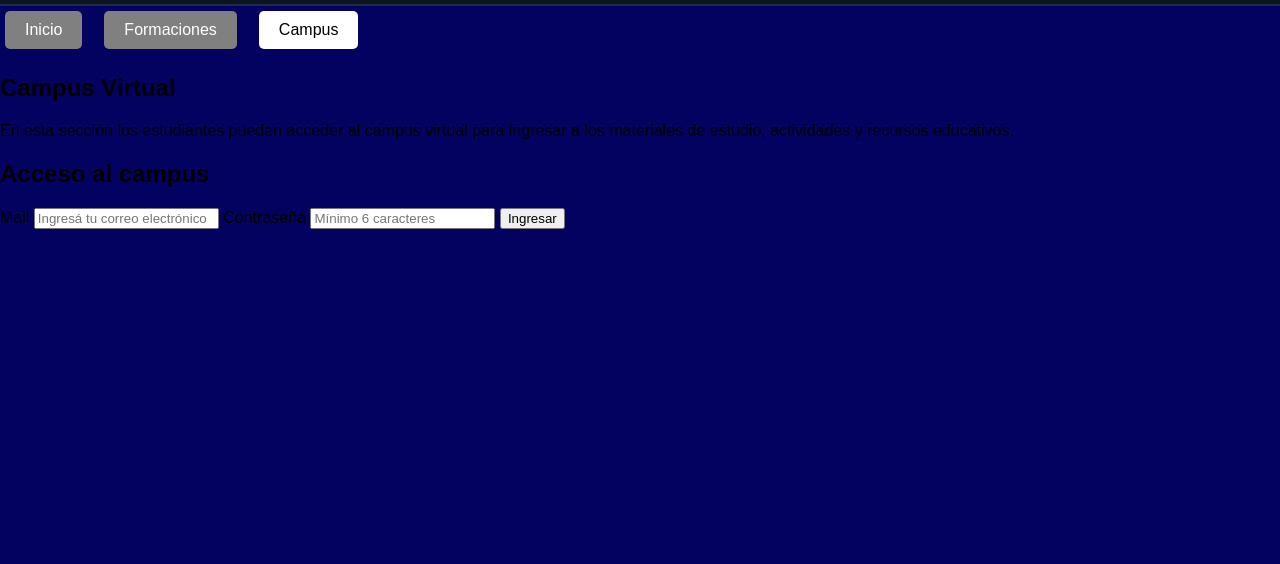
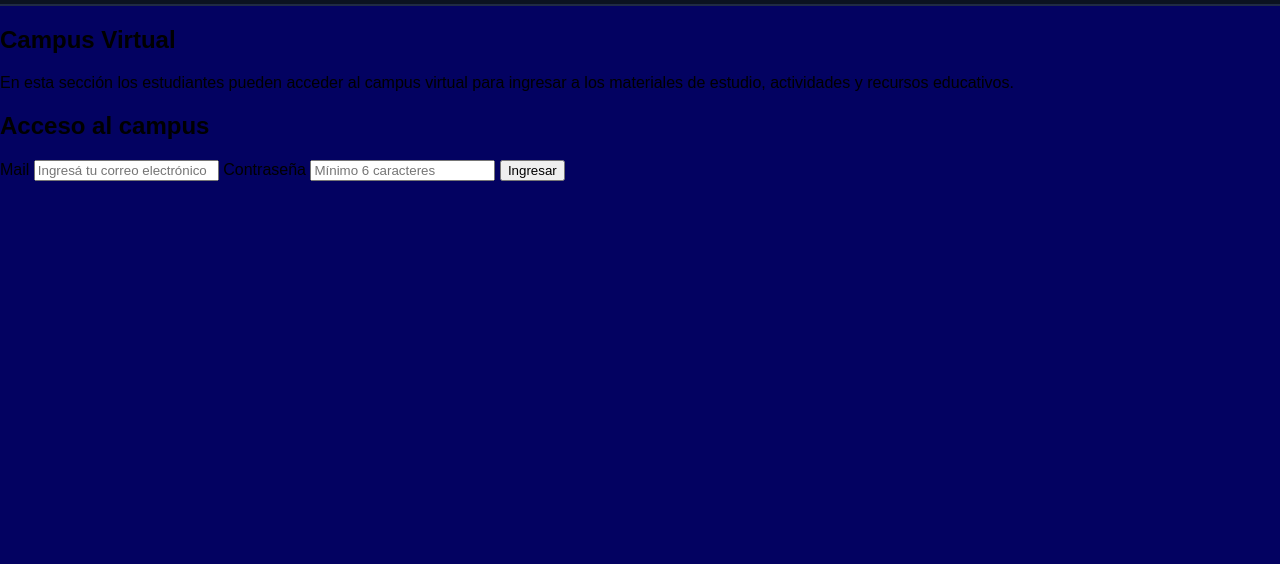
Before and after one commit to marceabaurrea-bit/CAMPUS-PARA-PRUEBA, a plain HTML site: page campus.html in a window 1280 px wide. Shown: the part 236-800 px from the top of the page. Drawn offline with Linux system fonts and the light colour scheme.

Commit message:
Update campus.html

```diff
--- a/campus.html
+++ b/campus.html
@@ -22,12 +22,7 @@
 
 
 
-  <!-- MENÚ DE NAVEGACIÓN -->
-  <nav class="nav">
-    <a href="index.html" class="nav-link">Inicio</a>
-    <a href="formaciones.html" class="nav-link">Formaciones</a>
-    <a href="campus.html" class="nav-link active">Campus</a>
-  </nav>
+
 
   <!-- CONTENIDO PRINCIPAL -->
   <main class="main">
```
